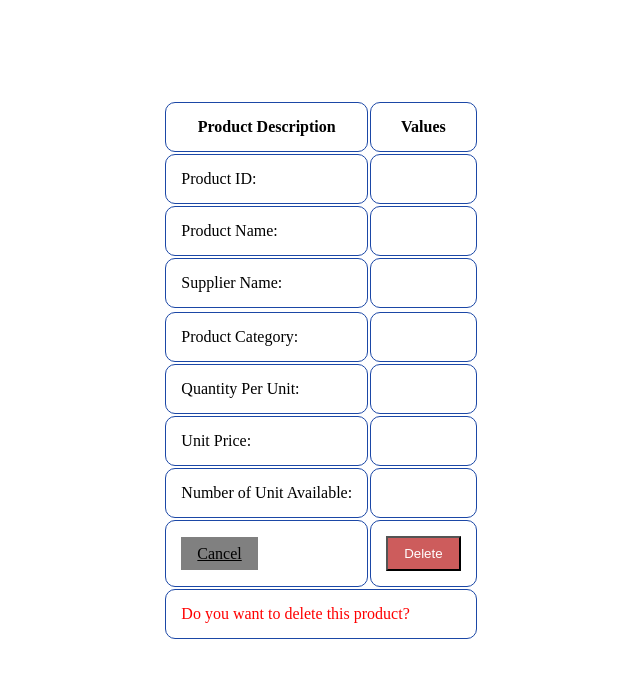
After one commit to tohidul/cse555-assignment, a Flask app: page /product/deleteProductConfirmation/1 in a window 1280 px wide. The commit adds this page. Shown: the top 678 px of the page, without its empty margins (319-959 px from the left). Run offline with Flask 2, Linux system fonts and the light colour scheme; data that the repository does not hold is empty.

Commit message:
added deletion functionality

```diff
--- a/app.py
+++ b/app.py
@@ -44,12 +44,21 @@ def editProduct(productID):
         return redirect("/")
 
 
+@app.route('/product/deleteProductConfirmation/<productID>', methods=["GET"])
+def deleteProductConfirmation(productID):
+    if(request.method=="GET"):
+        productDict = db.getDataByProductID(productID)
+        return render_template("deleteProductConfirmation.html", product=productDict)
+    else:
+        return "GET Product ID"+request.form.get("shouldDelete")
+
+
 @app.route('/product/delete/<productID>', methods=["GET", "POST"])
 def deleteProduct(productID):
     if(request.method=="POST"):
-        return "productID"
-    else:
-        return "GET Product ID"+request.form.get("shouldDelete")
+        db.deleteByID(productID)
+        return redirect("/")
+
 
 
 @app.route('/product/createProduct', methods=['GET', 'POST'])
--- a/dbFunctions.py
+++ b/dbFunctions.py
@@ -57,3 +57,11 @@ class Product:
         if (self.productCollection.count_documents({'productID': productID}, limit=1)) != 0:
             return True
         return False
+
+    def deleteByID(self, productID):
+        try:
+            self.productCollection.delete_one({"productID": productID})
+        except:
+            return False
+
+        return True
--- /dev/null
+++ b/templates/deleteProductConfirmation.html
@@ -0,0 +1,90 @@
+<!DOCTYPE html>
+<html lang="en">
+<head>
+    <meta charset="UTF-8">
+    <title>Delete Product</title>
+     <style>
+        th, td {
+            border: 1px solid;
+            border-radius: 10px;
+            border-color: #1b47a6;
+            padding: 15px;
+        }
+        .center {
+            margin-left: auto;
+            margin-right: auto;
+            margin-top: 100px;
+        }
+        .button1 {
+            background-color: indianred;
+            color: white;
+            padding: 8px 16px;
+        }
+
+        .button1:hover {
+            background-color: red;
+            color: white;
+        }
+        a:link, a:visited{
+            color: black;
+            background-color: gray;
+            padding: 8px 16px;
+        }
+        a:hover{
+            color: white;
+            background-color: black;
+        }
+
+    </style>
+</head>
+<body>
+
+    <form method="post" action="{{ url_for('deleteProduct', productID = product['productID']) }}">
+        <table class="center">
+            <tr>
+                <th>Product Description</th>
+                <th>Values</th>
+            </tr>
+            <tr>
+                <td>Product ID:</td>
+                <td>{{ product['productID'] }}</td>
+            </tr>
+            <tr>
+                <td>Product Name:</td>
+                <td>{{ product['productName'] }}</td>
+            </tr>
+                <td>Supplier Name:</td>
+                <td>{{ product['supplierName'] }}</td>
+            <tr>
+            <tr>
+                <td>Product Category:</td>
+                <td>{{ product['productCategory'] }}</td>
+            </tr>
+            <tr>
+                <td>Quantity Per Unit:</td>
+                <td>{{ product['quantityPerUnit'] }}</td>
+            </tr>
+            <tr>
+                <td>Unit Price:</td>
+                <td>{{ product['unitPrice'] }}</td>
+            </tr>
+            <tr>
+                <td>Number of Unit Available:<br></td>
+                <td>{{ product['numberOfUnitAvailable'] }}</td>
+            </tr>
+            <tr>
+                <td>
+                    <a href="{{ url_for('showProducts') }}">Cancel</a>
+                </td>
+                <td style="text-align: right"><button type="submit" class="button1">Delete</button></td>
+            </tr>
+            <tr>
+                <td colspan="2" style="color: red">Do you want to delete this product?</td>
+            </tr>
+        </table>
+
+
+    </form>
+
+</body>
+</html>
```
Also changed, not shown: templates/index.html (+2 -12 lines), templates/editProduct.html (indentation only).
